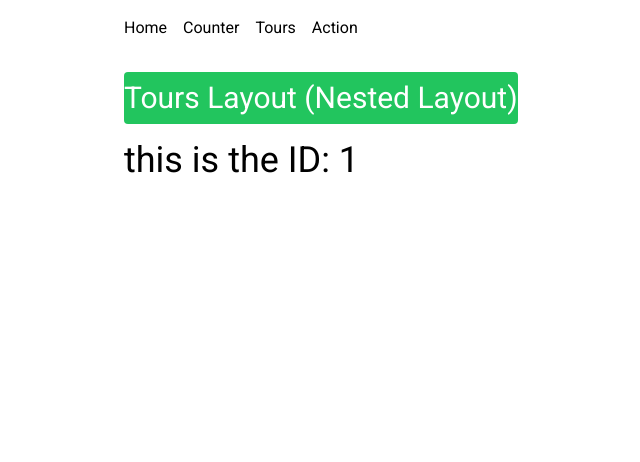
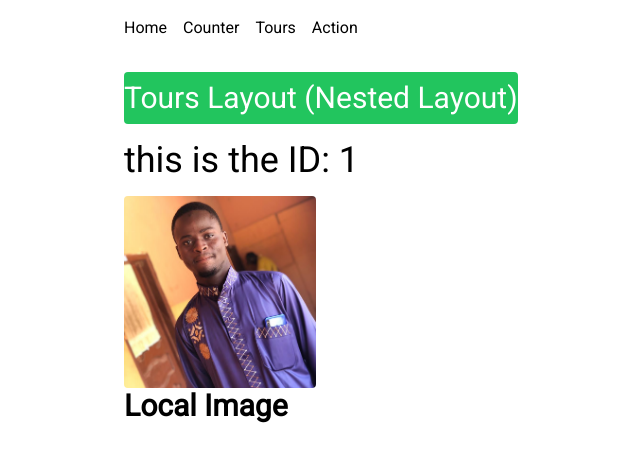
Before and after one commit to abdul-mumin-rufai/next.js-typeScript-tutorials, a Next.js app: page /tours/1 in a window 1280 px wide. Shown: the top 462 px of the page, without its empty margins (132-772 px from the left). Built offline with nearby package versions, Linux system fonts and the light colour scheme.

Commit message:
images: added a local image to the project. In the dynamic page i added Rufai.png image

```diff
--- a/app/tours/[id]/page.tsx
+++ b/app/tours/[id]/page.tsx
@@ -1,12 +1,29 @@
 import React from 'react'
+import rufaiImg from '@/images/Rufai.png';
+import Image from 'next/image';
 
 const ToursId = ({ params }: { params: { id: string } }) => {
-    console.log(params);
+  console.log(params);
   return (
-      <div className=' text-4xl'>
-          <h2>this is the ID: { params.id}</h2>
+    <div className=' text-4xl'>
+      <h2>this is the ID: {params.id}</h2>
+      <section className='flex gag-x-4 mt-4'>
+        <div>
+          {/*  local image */}
+          <Image src={rufaiImg}
+            alt='RufaiImage'
+            width={192}
+            height={192}
+            className='w-48 h-48 object-cover rounded'
+            priority
+          />
+          <h2 className='text-3xl font-bold'>
+            Local Image
+          </h2>
+        </div>
+      </section>
     </div>
   )
-}
+};
 
 export default ToursId;
```
Also changed, not shown: images/Rufai.png (added).
